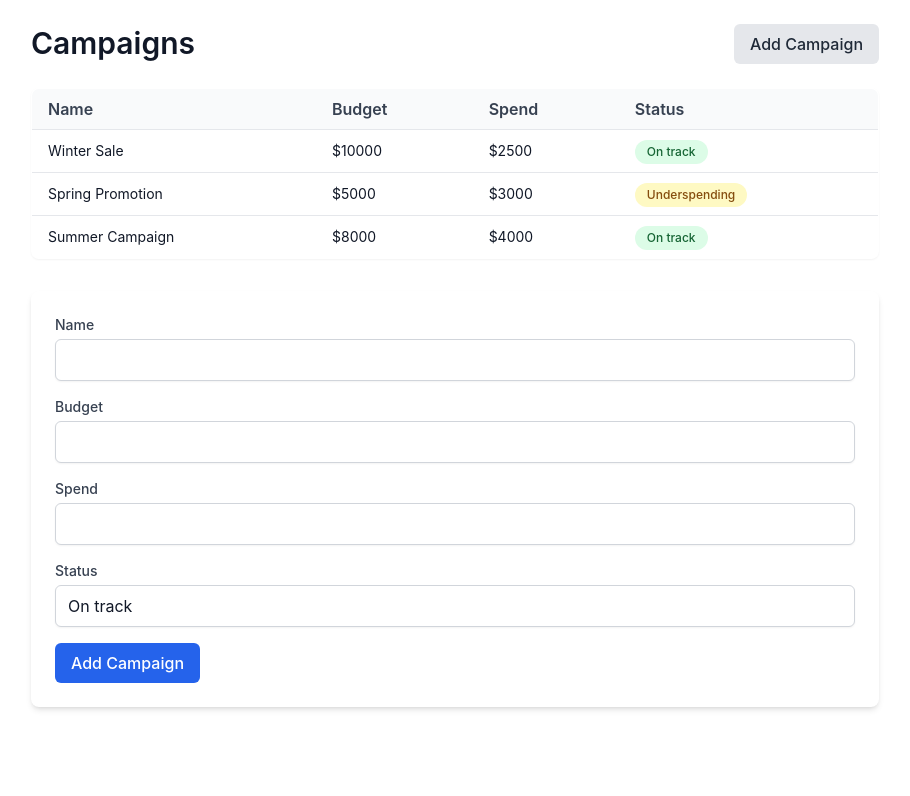
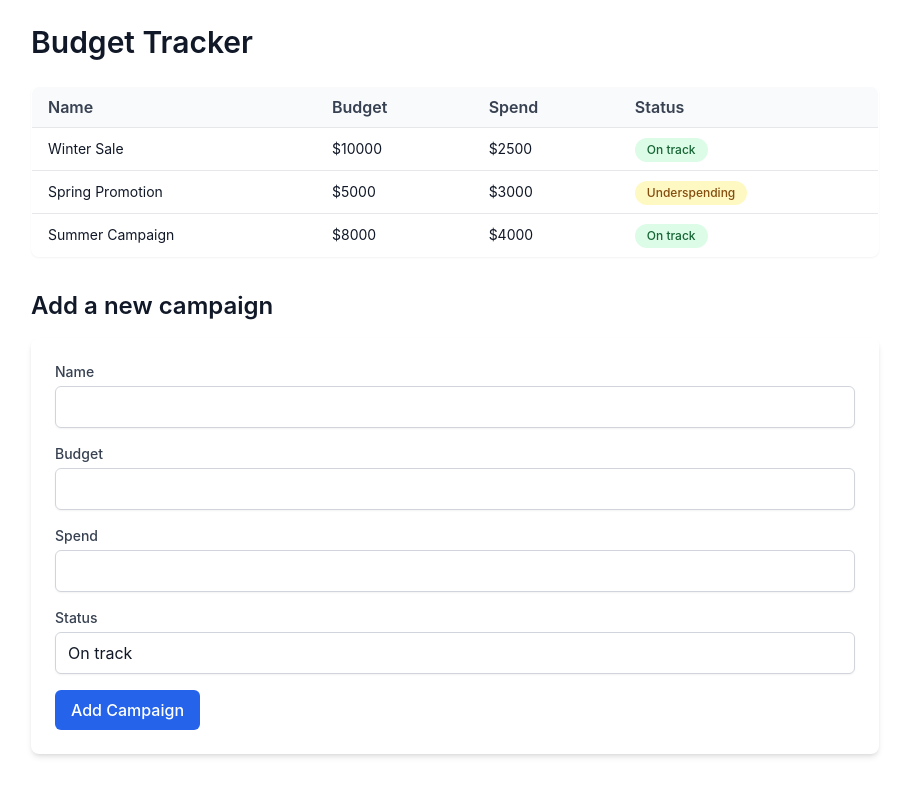
Before and after one commit to arbhughes/budget-tracker, a React (Create React App) app in the folder frontend/: page / in a window 1280 px wide. Shown: the top 796 px of the page, without its empty margins (185-1095 px from the left). Built offline with nearby package versions, Linux system fonts and the light colour scheme.

Commit message:
Styling on BT page

```diff
--- a/frontend/src/components/pages/BudgetTrackerPage.jsx
+++ b/frontend/src/components/pages/BudgetTrackerPage.jsx
@@ -42,13 +42,15 @@ export default function BudgetTrackerPage() {
   return (
     <div className="max-w-4xl mx-auto p-6">
       <div className="flex items-center justify-between mb-6">
-        <Heading level={1}>Campaigns</Heading>
-        <Button variant="secondary">Add Campaign</Button>
+        <Heading level={1}>Budget Tracker</Heading>
+      </div>
+        <CampaignTable campaigns={campaigns} />
+
+      <div className="flex items-center justify-between mb-6">
       </div>
 
-      <CampaignTable campaigns={campaigns} />
-
       <div className="mt-8">
+      <Heading level={2} className={"mb-4"}>Add a new campaign</Heading>
         <CampaignForm
           name={formState.name}
           budget={formState.budget}
```
